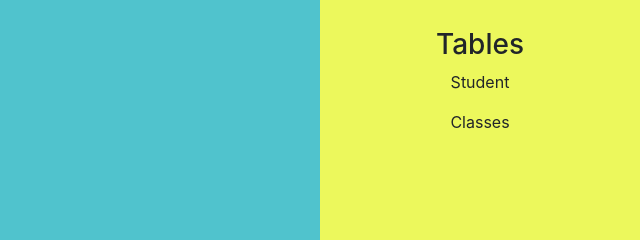
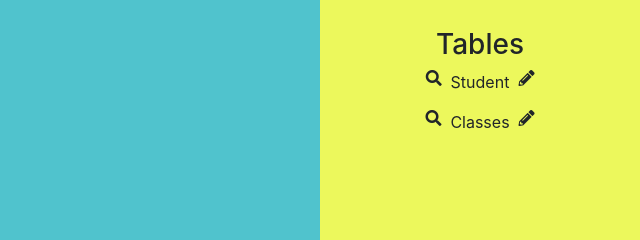
Before and after one commit to ravenusmc/myDB, a plain HTML site: page home.html in a window 1280 px wide. Shown: the part 367-607 px from the top of the page, 640-1280 px from the left. Drawn offline with nearby package versions, Linux system fonts and the light colour scheme.

Commit message:
added in font awesome and other styling changes

```diff
--- a/home.html
+++ b/home.html
@@ -3,6 +3,7 @@
 <head>
   <title>Home</title>
   <link rel="stylesheet" href="https://maxcdn.bootstrapcdn.com/bootstrap/4.0.0/css/bootstrap.min.css" integrity="sha384-Gn5384xqQ1aoWXA+058RXPxPg6fy4IWvTNh0E263XmFcJlSAwiGgFAW/dAiS6JXm" crossorigin="anonymous">
+  <link rel="stylesheet" href="https://use.fontawesome.com/releases/v5.2.0/css/all.css" integrity="sha384-hWVjflwFxL6sNzntih27bfxkr27PmbbK/iSvJ+a4+0owXq79v+lsFkW54bOGbiDQ" crossorigin="anonymous">
   <link rel="stylesheet" type="text/css" href="static/css/home.css">
   <link href="https://fonts.googleapis.com/css?family=Nanum+Gothic" rel="stylesheet">
   <script src="https://code.jquery.com/jquery-1.10.2.js"></script>
@@ -42,8 +43,15 @@
 
     <aside class='aside_two'>
       <h3>Tables</h3>
-      <p>Student</p>
-      <p>Classes</p>
+
+      <div class='table_row'>
+        <i class="fas fa-search"></i>&nbsp;&nbsp;<p>Student</p>&nbsp;&nbsp;<i class="fas fa-pencil-alt"></i>
+      </div>
+
+      <div class='table_row'>
+        <i class="fas fa-search"></i>&nbsp;&nbsp;<p>Classes</p>&nbsp;&nbsp;<i class="fas fa-pencil-alt"></i>
+      </div>
+
     </aside>
 
   </main>
--- a/static/css/home.css
+++ b/static/css/home.css
@@ -2,7 +2,6 @@
 body, html {
     height: 100%;
 }
-
 
 /* Code for the main section */
 main {
@@ -38,3 +37,8 @@ main {
   align-items: center;
   justify-content: center;
 }
+
+.table_row {
+  display: flex;
+  flex-direction: row;
+}
```
